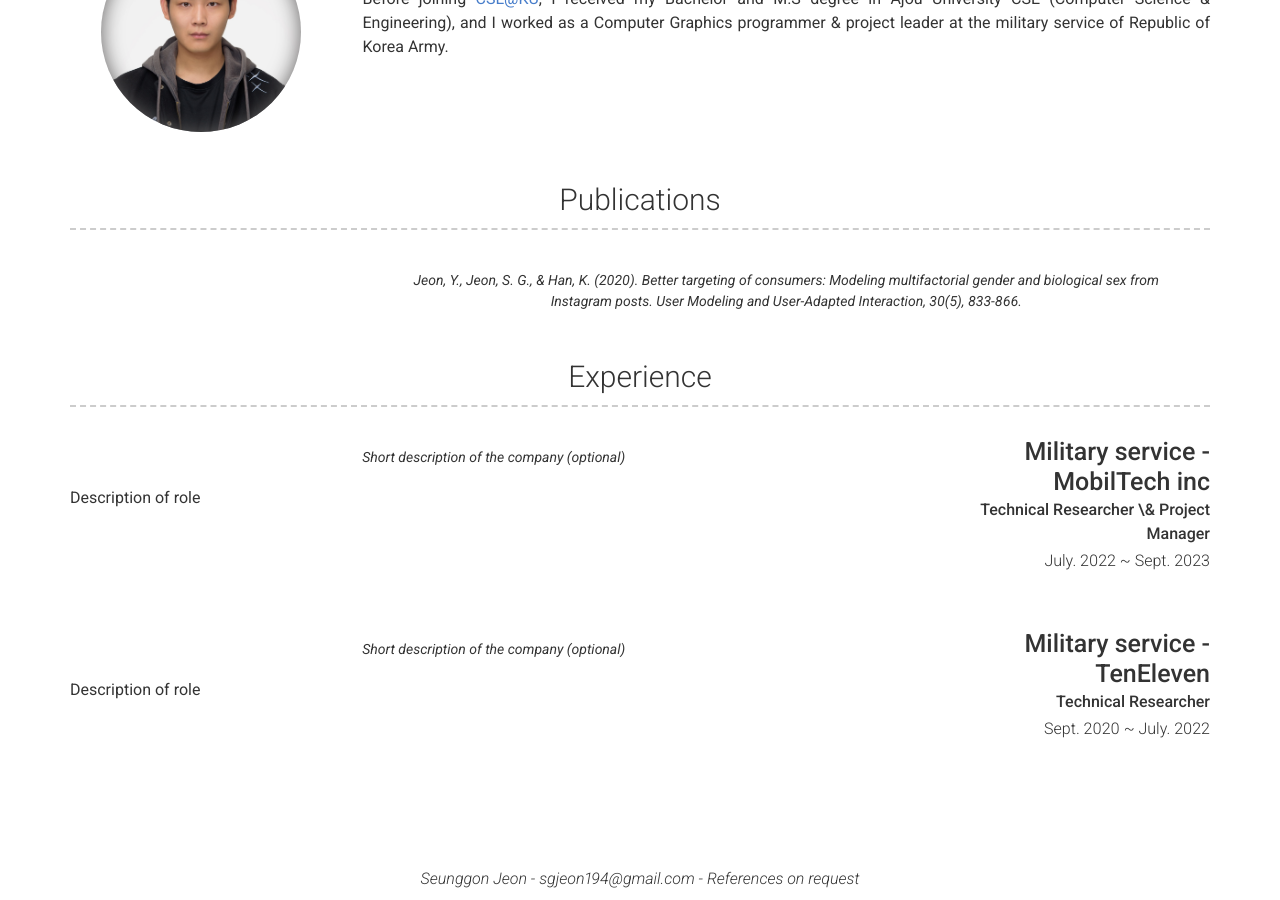
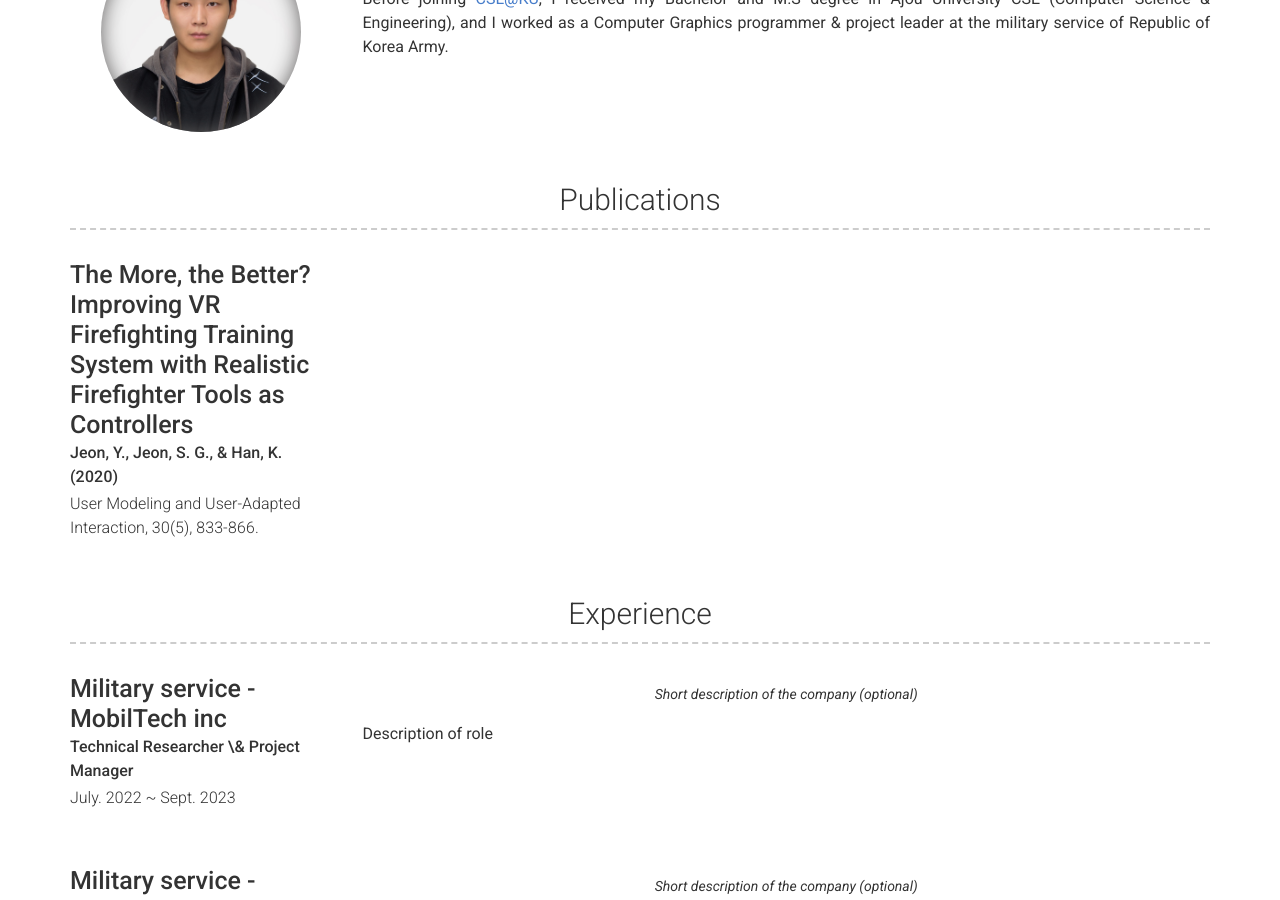
Before and after one commit to sgjeon194/sgjeon194.github.io, a Jekyll site: the page built from index.md, in a window 1280 px wide and 900 px high, scrolled down 347 px. Built offline with Jekyll 4.4.1, drawn with Linux system fonts in a browser that asks for light colours; nearby versions of some CDN libraries.

Commit message:
Experience

```diff
--- a/_config.yml
+++ b/_config.yml
@@ -71,13 +71,15 @@ content:
   - title: Publications
     layout: list
     content:
-      - layout: top-left
-        quote: >
-          Jeon, Y., Jeon, S. G., & Han, K. (2020). Better targeting of consumers: Modeling multifactorial gender and biological sex from Instagram posts. User Modeling and User-Adapted Interaction, 30(5), 833-866.
+      - layout: left
+        title: The More, the Better? Improving VR Firefighting Training System with Realistic Firefighter Tools as Controllers
+        sub_title: Jeon, Y., Jeon, S. G., & Han, K. (2020)
+        caption: User Modeling and User-Adapted Interaction, 30(5), 833-866.
+
   - title: Experience
     layout: list
     content:
-      - layout: right
+      - layout: left
         title: Military service - MobilTech inc
         sub_title: Technical Researcher \& Project Manager
         caption: July. 2022 ~ Sept. 2023
@@ -85,7 +87,7 @@ content:
           Short description of the company (optional)
         description: | # this will include new lines to allow paragraphs
           Description of role
-      - layout: right
+      - layout: left
         title: Military service - TenEleven
         sub_title: Technical Researcher
         caption: Sept. 2020 ~ July. 2022
```
